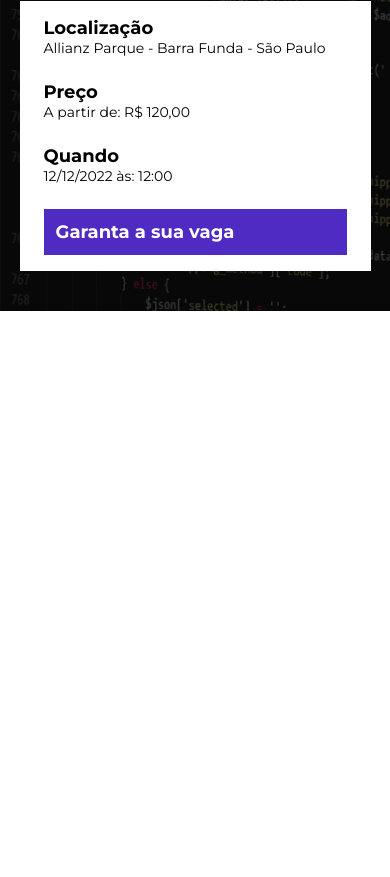
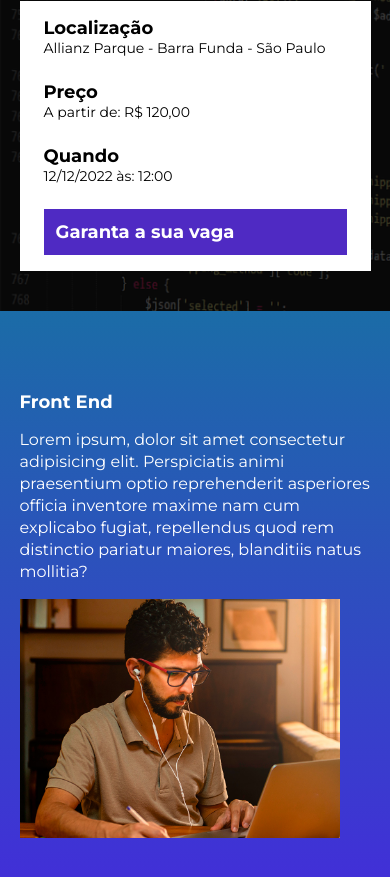
Before and after one commit to ViniciusCssHtml/ebac_tac_talks, a website built with Parcel: page src/index.html in a window 390 px wide. Shown: the part 175-1052 px from the top of the page. Before the commit the page ends 844 px from the top, so only its background shows below. Built offline with nearby package versions, Linux system fonts and the light colour scheme.

Commit message:
Fazendo a primeira sessão

```diff
--- a/src/index.html
+++ b/src/index.html
@@ -33,7 +33,15 @@
       </div>
     </div>
   </header>
-
+  <section class="event">
+    <div class="container">
+      <div class="event__details">
+        <h2 class="event__details__title">Front End</h2>
+        <p class="event__details__text">Lorem ipsum, dolor sit amet consectetur adipisicing elit. Perspiciatis animi praesentium optio reprehenderit asperiores officia inventore maxime nam cum explicabo fugiat, repellendus quod rem distinctio pariatur maiores, blanditiis natus mollitia?</p>
+      </div>
+      <img src="./images/frontend.png" alt="frontend" class="event__image">
+    </div>
+  </section>
 
   <script src="./scripts/script.js"></script>
 </body>
--- /dev/null
+++ b/src/styles/_event.scss
@@ -0,0 +1,34 @@
+.event {
+  background-image: linear-gradient(#1b6ca7, #442bdb);
+  padding: 80px 0;
+  .container {
+    display: flex;
+  }
+  &__image {
+    max-width: 320px;
+  }
+  &__details {
+    margin-right: 40px;
+    &__title {
+      font-size: 18px;
+      font-weight: bold;
+      margin-bottom: 16px;
+    }
+
+    &__text {
+      line-height: 22px;
+    }
+  }
+  @media (max-width: 640px) {
+    .container {
+      display: block;
+    }
+    &__image {
+      width: 100%;
+    }
+    &__details {
+      margin-right: 0;
+      margin-bottom: 16px;
+    }
+  }
+}
--- a/src/styles/main.scss
+++ b/src/styles/main.scss
@@ -1,6 +1,7 @@
-@use "hero";
+@use "./hero";
 @use "./components/infos_bar";
 @use "./components/buttons";
+@use "./event";
 @import url("https://fonts.googleapis.com/css2?family=Josefin+Sans:wght@300;400;600&family=Montserrat:ital,wght@0,100;0,200;0,300;0,400;0,500;0,600;0,700;0,800;0,900;1,100;1,200;1,300;1,400;1,500;1,600;1,700;1,800;1,900&display=swap");
 
 * {
```
